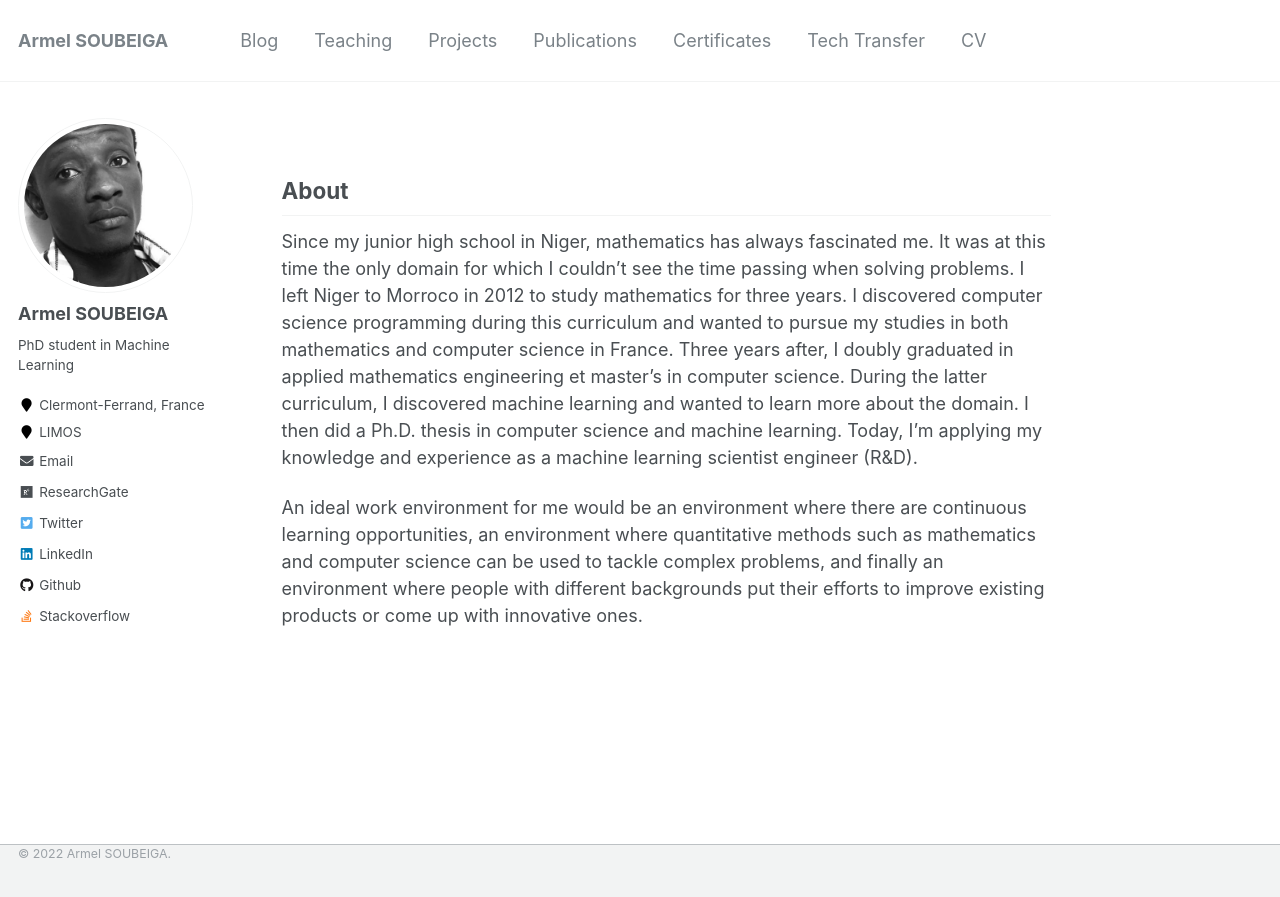
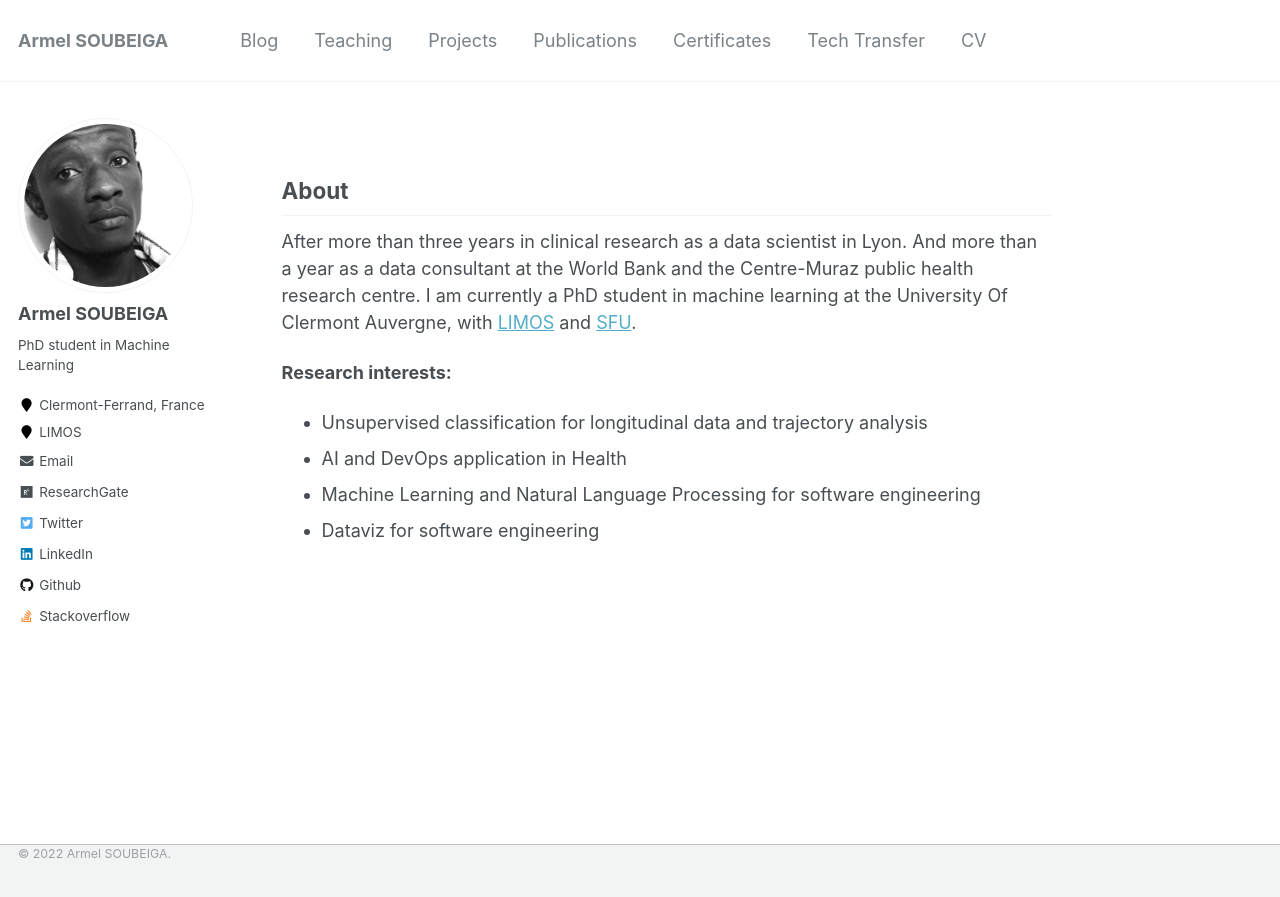
Before and after one commit to armelsoubeiga/neweb, a Jekyll site: the page built from _pages/about.md, in a window 1280 px wide. Shown: the top 897 px of the page. Built offline with Jekyll 4.4.1, drawn with Linux system fonts in a browser that asks for light colours.

Commit message:
Update about.md

```diff
--- a/_pages/about.md
+++ b/_pages/about.md
@@ -10,6 +10,11 @@ redirect_from:
 
 About
 ------
-Since my junior high school in Niger, mathematics has always fascinated me. It was at this time the only domain for which I couldn't see the time passing when solving problems. I left Niger to Morroco in 2012 to study mathematics for three years. I discovered computer science programming during this curriculum and wanted to pursue my studies in both mathematics and computer science in France. Three years after, I doubly graduated in applied mathematics engineering et master's in computer science. During the latter curriculum, I discovered machine learning and wanted to learn more about the domain. I then did a Ph.D. thesis in computer science and machine learning. Today, I'm applying my knowledge and experience as a machine learning scientist engineer (R&D).
+After more than three years in clinical research as a data scientist in Lyon. And more than a year as a data consultant at the World Bank and the Centre-Muraz public health research centre. I am currently a PhD student in machine learning at the University Of Clermont Auvergne, with [LIMOS](https://limos.fr/) and [SFU](https://www.sfu.ca/).
 
-An ideal work environment for me would be an environment where there are continuous learning opportunities, an environment where quantitative methods such as mathematics and computer science can be used to tackle complex problems, and finally an environment where people with different backgrounds put their efforts to improve existing products or come up with innovative ones.
+**Research interests:**
+
+* Unsupervised classification for longitudinal data and trajectory analysis
+* AI and DevOps application in Health
+* Machine Learning and Natural Language Processing for software engineering
+* Dataviz for software engineering
```
